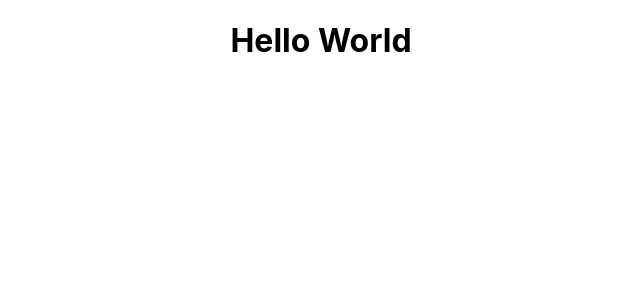
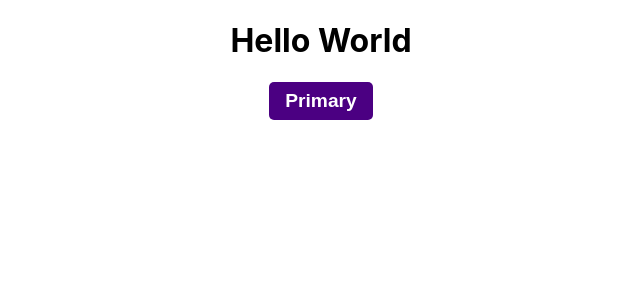
Before and after one commit to Voltair88/kimsnagelsalong, a React (Create React App) app: page / in a window 1280 px wide. Shown: the top 300 px of the page, without its empty margins (319-959 px from the left). Built offline with nearby package versions, Linux system fonts and the light colour scheme.

Commit message:
installed styled-components

```diff
--- a/package.json
+++ b/package.json
@@ -17,6 +17,7 @@
     "react": "^18.2.0",
     "react-dom": "^18.2.0",
     "react-scripts": "5.0.1",
+    "styled-components": "^5.3.5",
     "typescript": "^4.7.4",
     "web-vitals": "^2.1.4"
   },
@@ -52,6 +53,7 @@
     ]
   },
   "devDependencies": {
+    "@types/styled-components": "^5.1.25",
     "@typescript-eslint/eslint-plugin": "^5.33.0",
     "@typescript-eslint/parser": "^5.33.0",
     "eslint": "^8.21.0",
--- a/src/App.tsx
+++ b/src/App.tsx
@@ -1,11 +1,10 @@
 import './App.css';
-import { Container } from './styles';
+import {  SubmittButton } from './styles';
 function App() {
   return (
     <div className='App'>
-      <Container>
         <h1>Hello World</h1>
-      </Container>
+        <SubmittButton $primary={true}>Primary</SubmittButton>
     </div>
   );
 }
--- a/src/styles.tsx
+++ b/src/styles.tsx
@@ -1,5 +1,20 @@
-import tw from "tailwind-styled-components"
+import styled from 'styled-components'
 
-const Container = tw.div`flex flex-col justify-center items-center`
 
-export { Container }
+const SubmittButton = styled.button`
+    background: ${(p: { $primary: any; }) => p.$primary ? "indigo" : "red"};
+    color: white;
+    border: none;
+    padding: 0.5rem 1rem;
+    border-radius: 5px;
+    font-size: 1.2rem;
+    font-weight: bold;
+    cursor: pointer;
+    transition: all 0.2s ease-in-out;
+    &:hover {
+        background: ${(p: { $primary: any; }) => p.$primary ? "indigo" : "red"};
+        color: white;
+    }
+`;
+
+export { SubmittButton };
```
Also changed, not shown: 1 other file (tests, documents, lock files or other folders).
